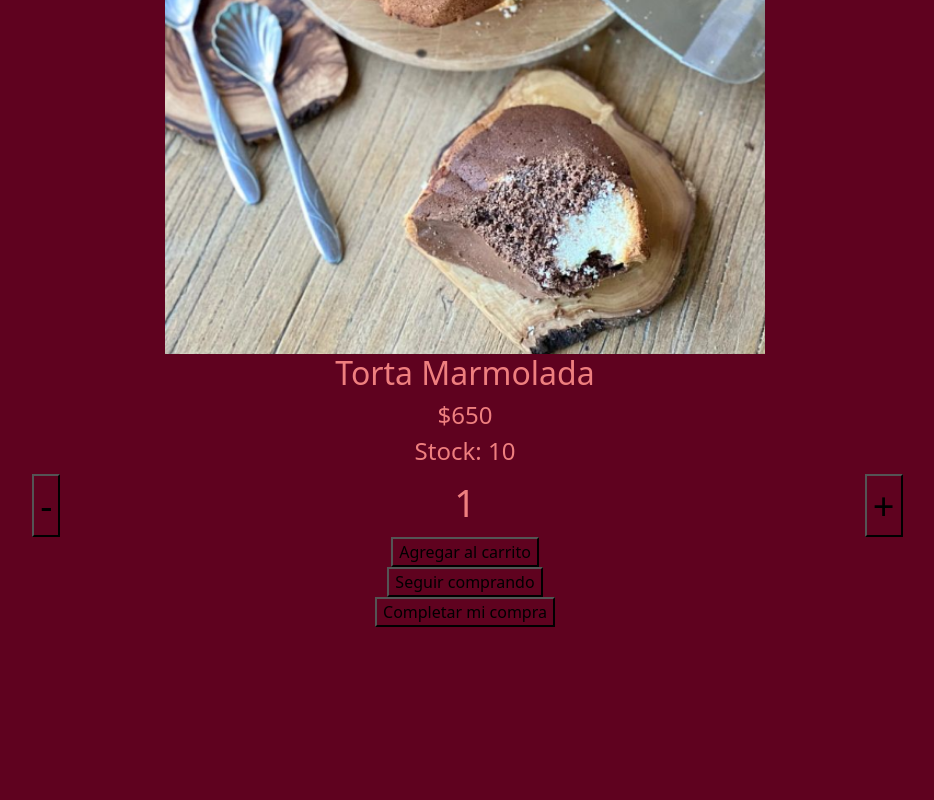
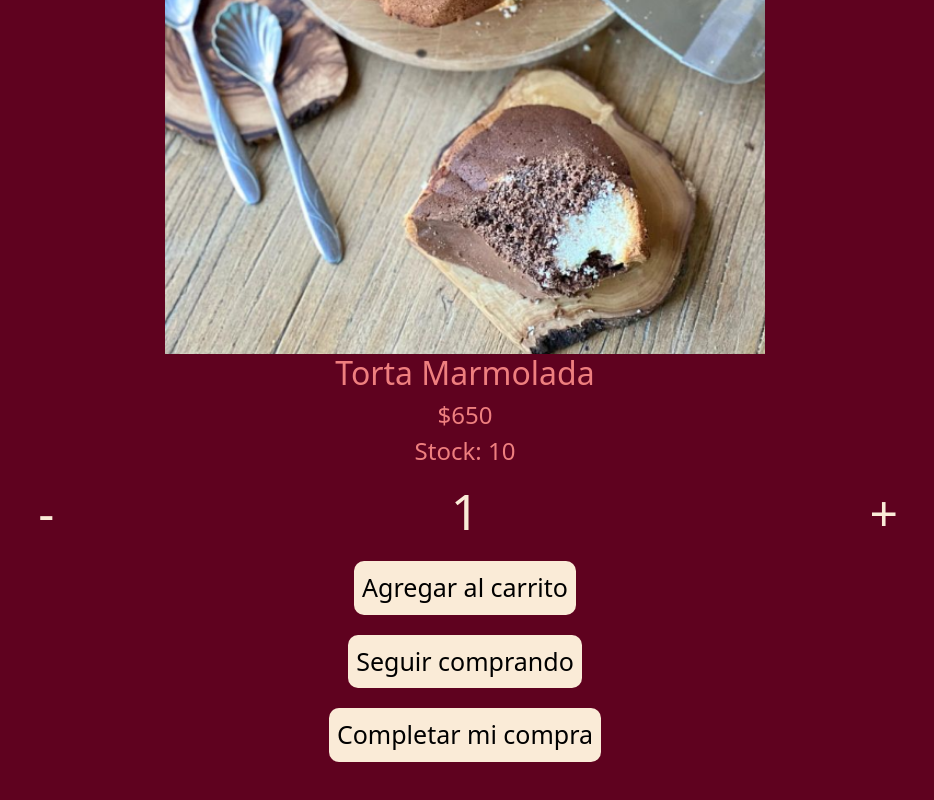
Before and after one commit to JuanPabloCasarino/JuanPabloCasarino-PreEntrega1_Casarino, a React (Create React App) app: page /item/001 in a window 1280 px wide. Shown: the part 511-1311 px from the top of the page, without its empty margins (175-1109 px from the left). Before the commit the page ends 1178 px from the top, so only its background shows below. Built offline with nearby package versions, Linux system fonts and the light colour scheme.

Commit message:
Agrego estilos

```diff
--- a/package.json
+++ b/package.json
@@ -7,6 +7,7 @@
     "@testing-library/react": "^13.4.0",
     "@testing-library/user-event": "^13.5.0",
     "bootstrap": "^5.2.3",
+    "firebase": "^9.17.2",
     "react": "^18.2.0",
     "react-bootstrap": "^2.7.0",
     "react-dom": "^18.2.0",
--- a/src/Components/CartWidget/CartWidget.js
+++ b/src/Components/CartWidget/CartWidget.js
@@ -1,4 +1,4 @@
-import { useContext } from 'react';
+import { useContext, useEffect, useState } from 'react';
 import { CartContext } from '../../context/CartContext';
 import { Link } from 'react-router-dom';
 // importaciones de CSS
@@ -8,13 +8,19 @@ import Col from 'react-bootstrap/Col';
 import './style.css';
 const CartWidget = () => {
   const {cart} = useContext(CartContext)
+  const [total, setTotal] =useState(0);
+
+  useEffect(()=>{
+    setTotal(cart.reduce((prev, curr) => prev + curr.quantity, 0))
+  },[cart])
+
   return (
     <Link to={'/cart'}>
       <Container fluid>
             <Row className='carrito'>
               <Col>
                 <img src="/img/carrito.png" width="42px" alt='foto'/>
-                {cart?.length}
+                {total}
               </Col>
             </Row>
       </Container>
--- a/src/Components/ItemCount/ItemCount.js
+++ b/src/Components/ItemCount/ItemCount.js
@@ -18,13 +18,13 @@ const ItemCount = ({count, setCount}) => {
   return (
     <Container fluid>
     <Row className='agrego'>
-        <Col>
+        <Col className='mas-menos'>
             <button onClick={onRemove}>-</button>
         </Col>
         <Col>
             <span>{count}</span>
         </Col>
-        <Col>
+        <Col className='mas-menos'>
             <button onClick={onAdd}>+</button>
         </Col>
     </Row>
--- a/src/Components/ItemCount/style.css
+++ b/src/Components/ItemCount/style.css
@@ -1,3 +1,9 @@
 .agrego{
-    font-size: 38px;
+    font-size: 50px;
+    color: antiquewhite;
 }
+.mas-menos button{
+    color: antiquewhite;
+    border: none;
+
+}
--- a/src/Components/ItemDetail/ItemDetail.js
+++ b/src/Components/ItemDetail/ItemDetail.js
@@ -42,17 +42,17 @@ const ItemDetail = ({detail}) => {
         </Col>
     </Row>
     <Row>
-        <Col>
-            <button onClick={()=>addItem(detail, count)}>Agregar al carrito</button>
+        <Col className='bot-agregar'>
+            <button disabled={count >detail.stock ? true : false } onClick={()=>addItem(detail, count)}>Agregar al carrito</button>
         </Col>
     </Row>
     <Row>
-        <Col>
+        <Col className='bot-agregar'>
             <button onClick={()=>navigate('/')}>Seguir comprando</button>
         </Col>
     </Row>
     <Row>
-        <Col>
+        <Col className='bot-agregar'>
             <button onClick={()=>navigate('/cart')}>Completar mi compra</button>
         </Col>
     </Row>
--- a/src/Components/ItemDetail/style.css
+++ b/src/Components/ItemDetail/style.css
@@ -6,3 +6,15 @@
     color: antiquewhite;
     color:  #EE7F7F;
 }
+.bot-agregar{
+    color: #EE7F7F;
+    padding: 10px;
+    font-size: 25px;
+}
+.bot-agregar button{
+    background-color: antiquewhite;
+    border-radius: 10px;
+    border-color: antiquewhite;
+    padding: 8px;
+    border: none;
+}
--- a/src/context/CartProvider.js
+++ b/src/context/CartProvider.js
@@ -4,7 +4,21 @@ import { useState } from "react";
 const CartProvider = ({children}) => {
     const [cart, setCart] = useState([]);
 
+
     const addItem =(item, quantity)=>{
+
+      // Confirmacion si esta en el carrito
+      if(isInCart(item.id)){
+        const newCart = cart.map((product)=>{
+          if(product.id === item.id){
+            product.quantity = product.quantity + quantity;
+            return product;
+          } else{
+            return product;
+          }
+        })
+        setCart(newCart);
+      } else{
         const product = {
           id: item.id,
           category: item.category,
@@ -16,12 +30,25 @@ const CartProvider = ({children}) => {
         }
         setCart([...cart, product]);
       }
+    }
 
     const clear = ()=>{
         setCart([]);
     }
+    const removeItem = (productId)=>{
+      setCart(cart.filter((product) => product.id !== productId))
+    };
+
+    // Validacion de producto
+    const isInCart = (productId)=>{
+      if(cart.find((product)=>product.id === productId)){
+        return true;
+      } else{
+        return false;
+      }
+    };
   return (
-    <CartContext.Provider value={{cart, addItem, clear}}>{children}</CartContext.Provider>
+    <CartContext.Provider value={{cart, addItem, clear, removeItem}}>{children}</CartContext.Provider>
   )
 }
 
--- a/src/data/products.js
+++ b/src/data/products.js
@@ -32,7 +32,7 @@ export const products =[
         img: '/img/torLimon.png',
     },
     {
-        name: 'Scones de Queso ',
+        name: 'Scones de Queso',
         category:'salado',
         id: '005',
         price:'$80',
--- a/src/index.js
+++ b/src/index.js
@@ -2,9 +2,27 @@ import React from 'react';
 import ReactDOM from 'react-dom/client';
 import './index.css';
 import App from './App';
+// Import the functions you need from the SDKs you need
+import { initializeApp } from "firebase/app";
+// TODO: Add SDKs for Firebase products that you want to use
+// https://firebase.google.com/docs/web/setup#available-libraries
+
+// Your web app's Firebase configuration
+const firebaseConfig = {
+  apiKey: "AIzaSyC42I04mepFoGiZ35C9yo7uItr-hSSkF_Y",
+  authDomain: "laadorada-ecommerce.firebaseapp.com",
+  projectId: "laadorada-ecommerce",
+  storageBucket: "laadorada-ecommerce.appspot.com",
+  messagingSenderId: "146686634583",
+  appId: "1:146686634583:web:613a13f612f178c4cd5112"
+};
+
+// Initialize Firebase
+const app = initializeApp(firebaseConfig);
 
 
 const root = ReactDOM.createRoot(document.getElementById('root'));
+
 root.render(
   <React.StrictMode>
     <App />
--- a/src/pages/Cart/Cart.js
+++ b/src/pages/Cart/Cart.js
@@ -1,18 +1,53 @@
 import { useContext } from "react"
 import { CartContext } from "../../context/CartContext"
+import { useNavigate } from 'react-router-dom';
+
+// importaciones CSS
+import Container from 'react-bootstrap/Container';
+import Row from 'react-bootstrap/Row';
+import Col from 'react-bootstrap/Col';
+import Button from 'react-bootstrap/Button';
+import Card from 'react-bootstrap/Card';
+import './style.css';
+
 const Cart = ()=>{
-  const { cart, clear } = useContext(CartContext);
+  const { cart, clear, removeItem } = useContext(CartContext);
+  const navigate = useNavigate();
   return (
+    // cart.map((product)=>(
+    // <Container fluid>
+    //   <Row>
+    //     <Col>
+    //       <Card className="carro" >
+    //         <Card.Img src={product.img} alt={product.name}/>
+    //         <Card.Body>
+    //           <Card.Title>{product.name}</Card.Title>
+    //           <Card.Text>{product.quantity}</Card.Text>
+    //           <Button onClick={()=>removeItem(product.id)}>Quitar</Button>
+    //         </Card.Body>
+    //        </Card>
+    //     </Col>
+    //   </Row>
+    // </Container>
+
     <div>
       {cart.map((product)=>(
-          <div key={product.name}>
-            <h2>{product.name}</h2>
-            <button>X</button>
-          </div>
+        <Container fluid>
+          <Row>
+          <Col >
+                <Card.Title>{product.name}</Card.Title>
+                <Card.Text>{product.quantity}</Card.Text>
+                <Button onClick={()=>removeItem(product.id)}>Quitar</Button>
+          </Col>
+        </Row>
+        </Container>
+
       ))}
-      {
-        cart.length > 0 && <button onClick={clear}>Vaciar Carrito</button>
-      }
+      {cart.length > 0 && <div className="botonvac"><button onClick={clear}>Vaciar carrito</button></div>}
+      {cart.length == 0 && <div  className="botonvac">
+          <h2>No hay productos en el carrito</h2>
+          <button onClick={()=>navigate('/')}>Seguir comprando</button>
+        </div>}
     </div>
   )
 };
--- /dev/null
+++ b/src/pages/Cart/style.css
@@ -0,0 +1,21 @@
+.carro{
+    text-align: center;
+    background-color: antiquewhite;
+    color: #EE7F7F;
+}
+.botonvac{
+    text-align: center;
+    color: #EE7F7F;
+    margin-top: 30px;
+}
+.botonvac button{
+    margin-top: 10px;
+    padding: 5px;
+    font-size: 25px;
+    width: 50%;
+    color: black;
+    border-radius: 10px;
+    background-color: antiquewhite;
+    border-color:antiquewhite;
+
+}
--- a/src/pages/ItemListContainer/ItemListContainer.js
+++ b/src/pages/ItemListContainer/ItemListContainer.js
@@ -2,6 +2,7 @@ import {products} from "../../data/products";
 import { useEffect, useState} from "react";
 import ItemList from "../../Components/ItemList/ItemList";
 import { useParams } from 'react-router-dom';
+import {getFirestore, getDocs, collections} from 'firebase/firestore';
 
 // Importacion de estilos
 import './style.css';
@@ -38,9 +39,7 @@ const ItemListContainer = ({}) => {
     }, [categoryId]);
 
       return (
-        <div>
           <ItemList productList={productList}/>
-        </div>
       )
   }
 
```
Also changed, not shown: 1 other file (tests, documents, lock files or other folders). Lines whose indentation alone changed are shown as unchanged.
